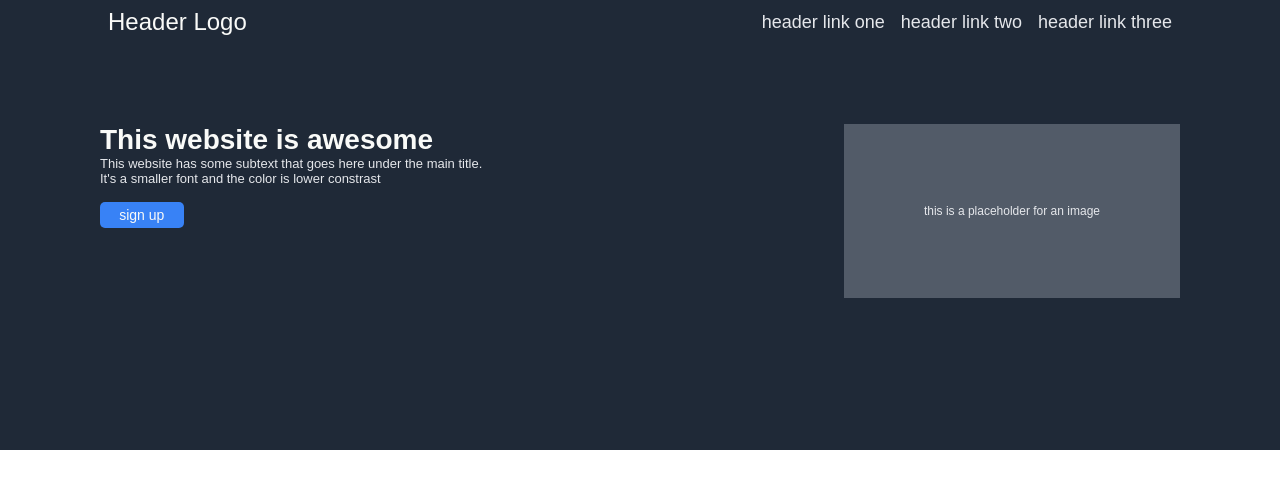
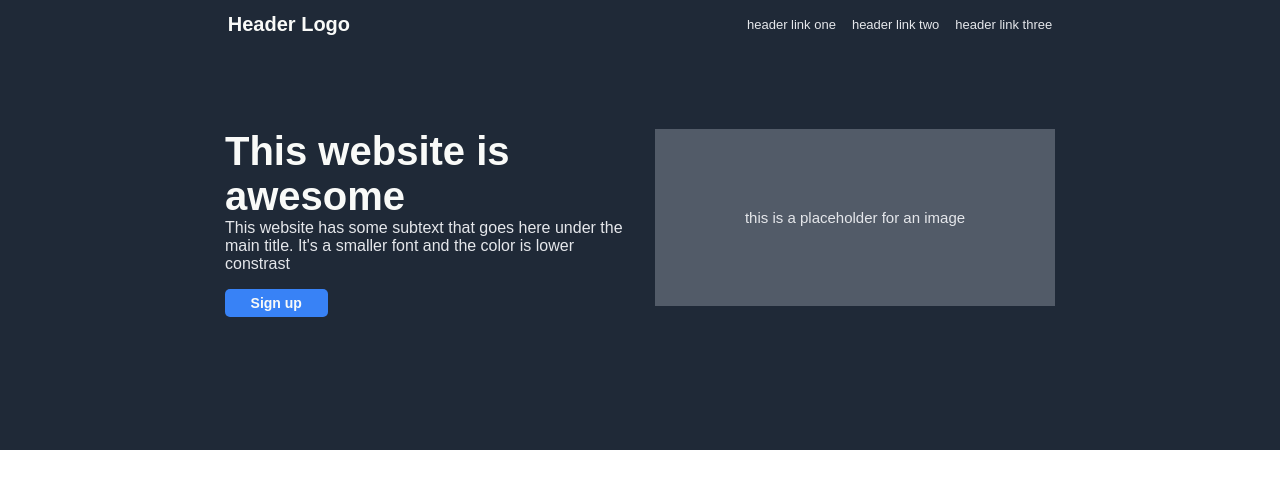
Before and after one commit to hsiuting13/landing-page, a plain HTML site: page index.html in a window 1280 px wide. Drawn offline with Linux system fonts and the light colour scheme.

Commit message:
Adds changes to the header

```diff
--- a/index.html
+++ b/index.html
@@ -27,7 +27,7 @@
             This website has some subtext that goes here under the main title.
             It's a smaller font and the color is lower constrast
           </p>
-          <button>sign up</button>
+          <button>Sign up</button>
         </div>
 
         <div class="right-side">
--- a/styles.css
+++ b/styles.css
@@ -10,21 +10,25 @@ body {
   background: #1f2937;
   padding: 0 100px;
   height: 450px;
-}
-.showcase-top {
-  margin-bottom: 5rem;
+  display: flex;
+  flex-direction: column;
+  justify-content: flex-start;
+  align-items: center;
 }
 
 .showcase-top {
   display: flex;
   justify-content: space-between;
   align-items: center;
-  padding: 0.5rem;
+  width: 850px;
+  padding: 0.8rem;
+  margin-bottom: 5rem;
 }
 
 .showcase-top P {
-  font-size: 24px;
+  font-size: 20px;
   color: #f9faf8;
+  font-weight: 600;
 }
 
 ul {
@@ -34,44 +38,47 @@ ul {
 ul > li {
   margin-left: 1rem;
   color: #e5e7eb;
-  font-size: 18px;
+  font-size: 13px;
 }
 .showcase-content {
   display: flex;
   justify-content: space-between;
   align-items: flex-start;
+  gap: 30px;
 }
 .left-side {
   width: 400px;
 }
 
-.right-side {
-  padding: 5rem;
-  background: #525b68;
-  font-size: 18px;
-  color: #e5e7eb;
-}
 .left-side h1 {
-  font-size: 28px;
+  font-size: 40px;
   color: #f9faf8;
   font-weight: 700;
 }
 
 .left-side p {
-  font-size: 13px;
+  font-size: 16px;
   color: #e5e7eb;
 }
 button {
   margin-top: 1rem;
-  padding: 0.3rem 1.2rem;
+  padding: 0.4rem 1.6rem;
   background: #3882f6;
   color: #f9faf8;
   border: none;
   border-radius: 5px;
   font-size: 14px;
-  font-weight: 400;
+  font-weight: 600;
   cursor: pointer;
 }
+.right-side {
+  width: 400px;
+  padding: 5rem;
+  background: #525b68;
+  font-size: 18px;
+  color: #e5e7eb;
+  text-align: center;
+}
 .right-side p {
-  font-size: 12px;
+  font-size: 15px;
 }
```
